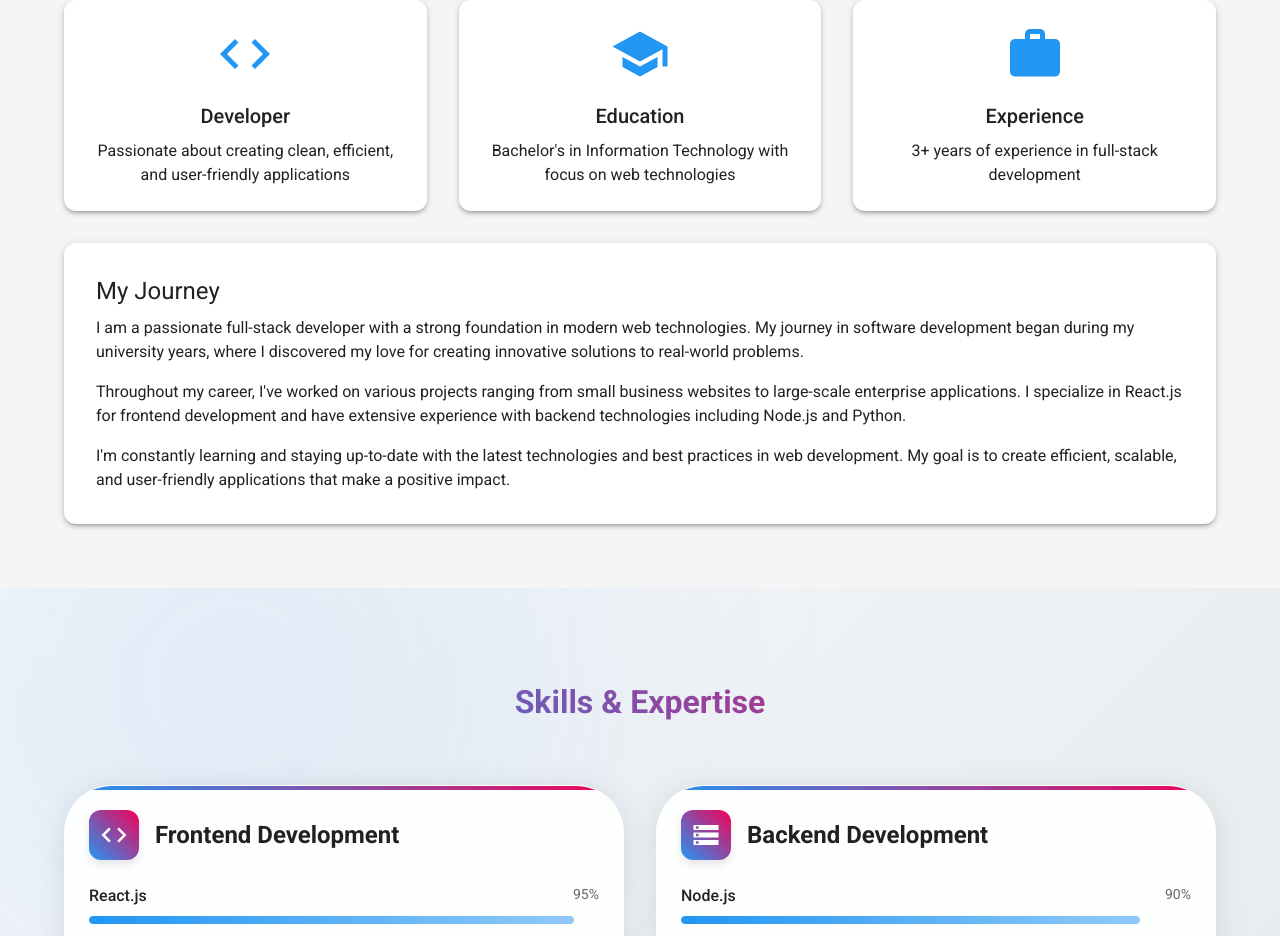
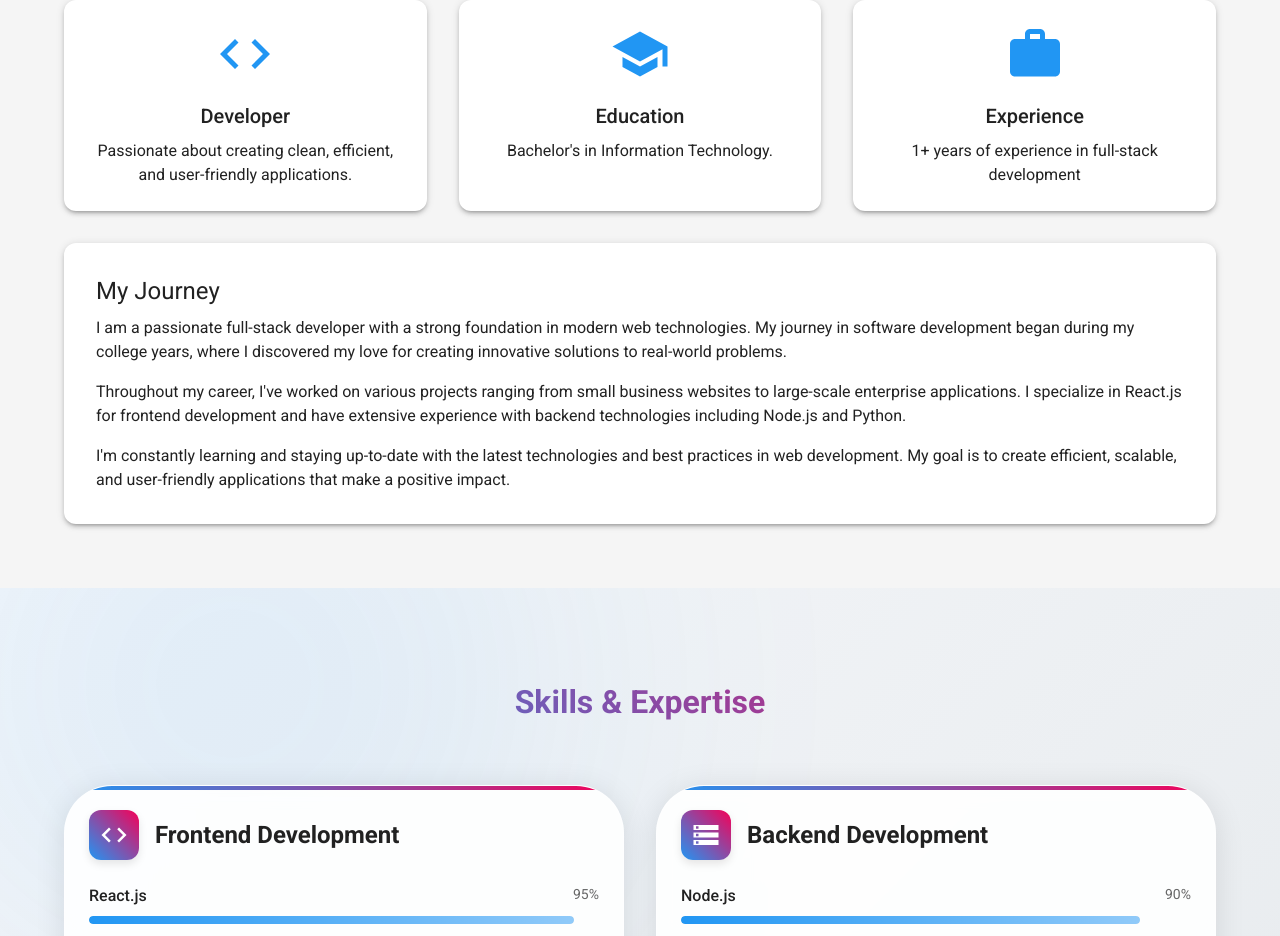
Before and after one commit to Aman2125/Personal-Portfolio, a React (Create React App) app: page / in a window 1280 px wide. Shown: the part 1763-2699 px from the top of the page. Built offline with nearby package versions, Linux system fonts and the light colour scheme.

Commit message:
updated about section

```diff
--- a/src/pages/About.js
+++ b/src/pages/About.js
@@ -20,7 +20,7 @@ const About = () => {
                 Developer
               </Typography>
               <Typography align="center">
-                Passionate about creating clean, efficient, and user-friendly applications
+                Passionate about creating clean, efficient, and user-friendly applications.
               </Typography>
             </Box>
           </Paper>
@@ -34,7 +34,7 @@ const About = () => {
                 Education
               </Typography>
               <Typography align="center">
-                Bachelor's in Information Technology with focus on web technologies
+                Bachelor's in Information Technology.
               </Typography>
             </Box>
           </Paper>
@@ -48,7 +48,7 @@ const About = () => {
                 Experience
               </Typography>
               <Typography align="center">
-                3+ years of experience in full-stack development
+                1+ years of experience in full-stack development
               </Typography>
             </Box>
           </Paper>
@@ -61,7 +61,7 @@ const About = () => {
         </Typography>
         <Typography paragraph>
           I am a passionate full-stack developer with a strong foundation in modern web technologies.
-          My journey in software development began during my university years, where I discovered my
+          My journey in software development began during my college years, where I discovered my
           love for creating innovative solutions to real-world problems.
         </Typography>
         <Typography paragraph>
```
